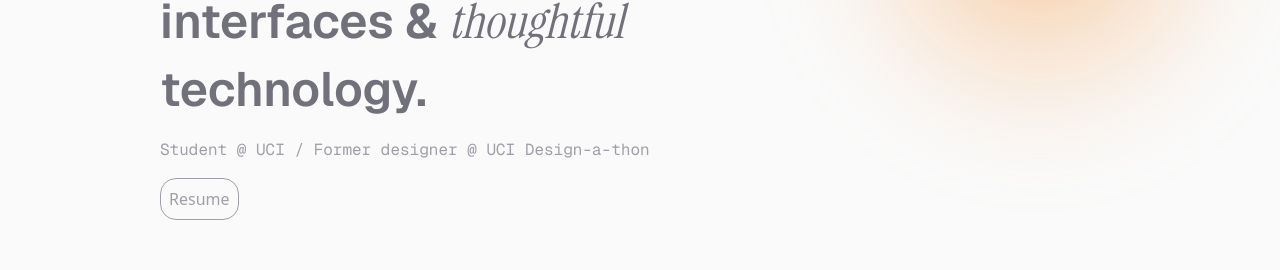
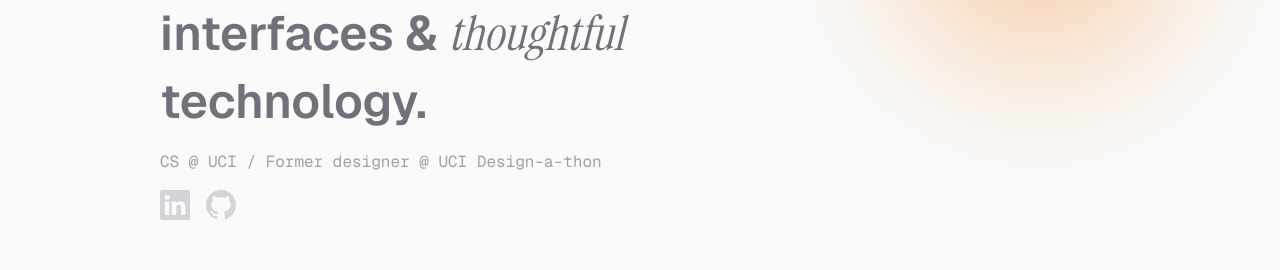
Before and after one commit to sophie900/portfolio, a Next.js app: page / in a window 1280 px wide. Shown: the part 472-742 px from the top of the page. Built offline with nearby package versions, Linux system fonts and the light colour scheme.

Commit message:
Update profile icon links

```diff
--- a/app/layout.tsx
+++ b/app/layout.tsx
@@ -33,7 +33,7 @@
   children: React.ReactNode;
 }>) {
   return (
-    <html lang="en">
+    <html lang="en" className="scroll-smooth">
       <body
         className={`${geistSans.variable} ${geistMono.variable} ${instrumentSerif.variable} ${inter.variable} antialiased`}
       >
--- a/app/page.tsx
+++ b/app/page.tsx
@@ -9,7 +9,7 @@
       px-10 md:px-20 lg:px-30 xl:px-40"
     >
         <Hero />
-        <section className="mb-10">
+        <section id="projects" className="mt-10 mb-10">
           <h1 className="relative text-4xl font-semibold text-center">Projects</h1>
           <div className="flex flex-row flex-wrap justify-center items-start gap-[2vw] font-sans mt-10 mb-10">
             <ProjectCard
--- a/components/CustomNavbar.tsx
+++ b/components/CustomNavbar.tsx
@@ -7,7 +7,7 @@
   const [menuOpen, setMenuOpen] = useState<boolean>(false);
 
   const navItems = [
-    { name: "projects", link: "" },
+    { name: "projects", link: "#projects" },
     { name: "archive", link: "" },
     { name: "about", link: "" },
   ];
@@ -35,16 +35,20 @@
             isOpen={menuOpen}
             onClose={() => setMenuOpen(false)}
           >
-            {navItems.map((item, index) => (
+            {navItems.map((item, idx) => (
               <a
-                key={index}
+                key={`mobile-link-${idx}`}
                 href={item.link}
                 onClick={() => setMenuOpen(false)}
               >
-                {item.name}
+                <span className="block">{item.name}</span>
               </a>
             ))}
-            <NavbarButton variant="dark">
+            <NavbarButton
+              onClick={() => setMenuOpen(false)}
+              variant="dark"
+              className="w-full"
+            >
               contact
             </NavbarButton>
           </MobileNavMenu>
--- a/components/Hero.tsx
+++ b/components/Hero.tsx
@@ -14,9 +14,30 @@
             className="font-semibold text-zinc-800 dark:text-zinc-300 w-full md:w-[75%]"
         />
 
-            <p className="font-mono text-zinc-400 mt-4 mb-4 text-xs md:text-base">Student @ UCI / Former designer @ UCI Design-a-thon</p>
+        <p className="font-mono text-zinc-400 mt-4 mb-4 text-xs md:text-base">CS @ UCI / Former designer @ UCI Design-a-thon</p>
 
-            <button className="relative z-30 text-zinc-400 dark:text-zinc-300 p-2 border-1 rounded-2xl hover:text-zinc-500 hover:cursor-pointer">Resume</button>
+        {/* Profile icon links */}
+        <div className="flex flex-row flex-wrap z-30 gap-4">
+          <a href="https://www.linkedin.com/in/sophie-rong/" target="_blank" className="text-zinc-300 hover:text-zinc-100">
+            <svg xmlns="http://www.w3.org/2000/svg" width="30" height="30" fill="currentColor" className="bi bi-linkedin" viewBox="0 0 16 16">
+                <path d="M0 1.146C0 .513.526 0 1.175 0h13.65C15.474 0 16 .513 16 1.146v13.708c0 .633-.526 1.146-1.175 1.146H1.175C.526 16 0 15.487 0 14.854zm4.943 12.248V6.169H2.542v7.225zm-1.2-8.212c.837 0 1.358-.554 1.358-1.248-.015-.709-.52-1.248-1.342-1.248S2.4 3.226 2.4 3.934c0 .694.521 1.248 1.327 1.248zm4.908 8.212V9.359c0-.216.016-.432.08-.586.173-.431.568-.878 1.232-.878.869 0 1.216.662 1.216 1.634v3.865h2.401V9.25c0-2.22-1.184-3.252-2.764-3.252-1.274 0-1.845.7-2.165 1.193v.025h-.016l.016-.025V6.169h-2.4c.03.678 0 7.225 0 7.225z"/>
+            </svg>
+          </a>
+
+          <a href="https://github.com/sophie900" target="_blank" className="text-zinc-300 hover:text-zinc-100">
+            <svg xmlns="http://www.w3.org/2000/svg" width="30" height="30" fill="currentColor" className="bi bi-github" viewBox="0 0 16 16">
+              <path d="M8 0C3.58 0 0 3.58 0 8c0 3.54 2.29 6.53 5.47 7.59.4.07.55-.17.55-.38 0-.19-.01-.82-.01-1.49-2.01.37-2.53-.49-2.69-.94-.09-.23-.48-.94-.82-1.13-.28-.15-.68-.52-.01-.53.63-.01 1.08.58 1.23.82.72 1.21 1.87.87 2.33.66.07-.52.28-.87.51-1.07-1.78-.2-3.64-.89-3.64-3.95 0-.87.31-1.59.82-2.15-.08-.2-.36-1.02.08-2.12 0 0 .67-.21 2.2.82.64-.18 1.32-.27 2-.27s1.36.09 2 .27c1.53-1.04 2.2-.82 2.2-.82.44 1.1.16 1.92.08 2.12.51.56.82 1.27.82 2.15 0 3.07-1.87 3.75-3.65 3.95.29.25.54.73.54 1.48 0 1.07-.01 1.93-.01 2.2 0 .21.15.46.55.38A8.01 8.01 0 0 0 16 8c0-4.42-3.58-8-8-8"/>
+            </svg>
+          </a>
+
+          {/* <button className="relative z-30 text-zinc-400 dark:text-zinc-300
+            p-2 border-1 rounded-2xl
+            hover:text-zinc-500 dark:hover:text-zinc-500 hover:cursor-pointer
+            transition-all ease-in-out"
+            >
+            Resume
+          </button> */}
+        </div>
       </div>
     </>
   )
```
Lines whose indentation alone changed are shown as unchanged.
